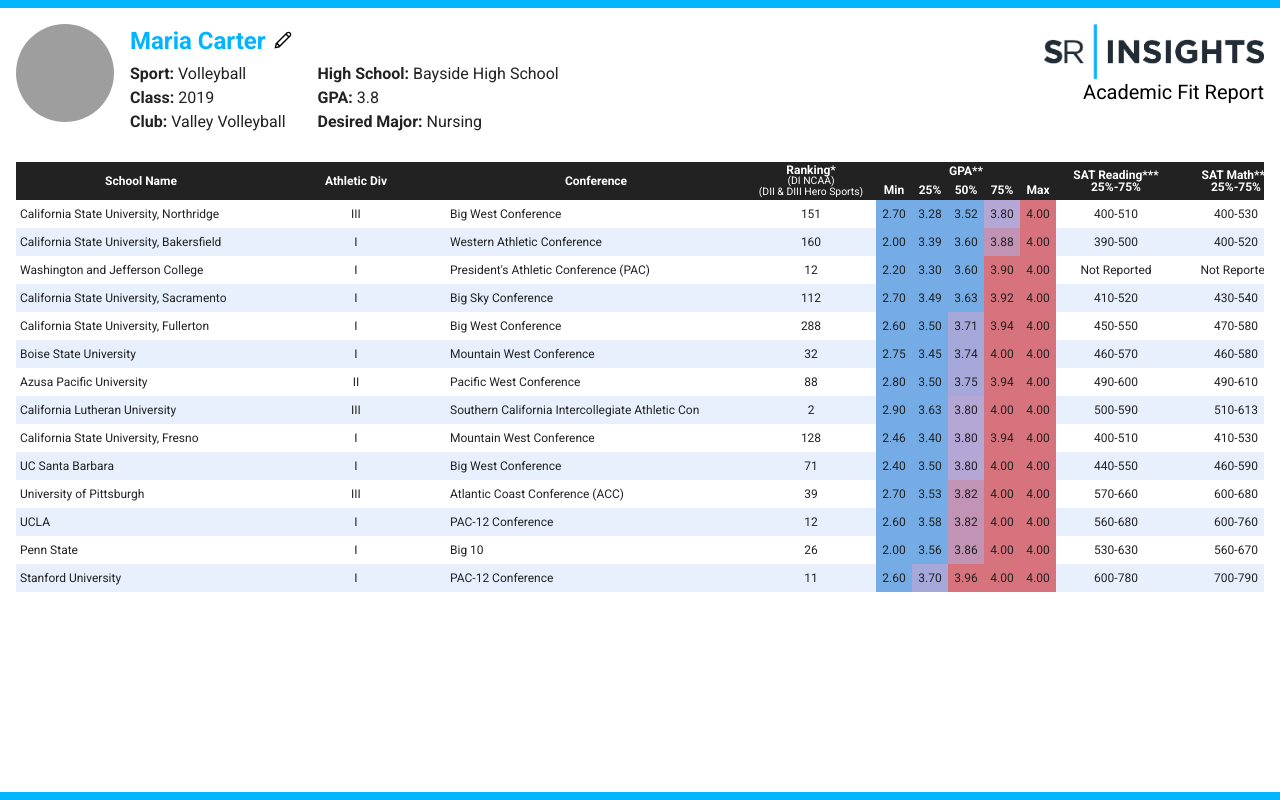
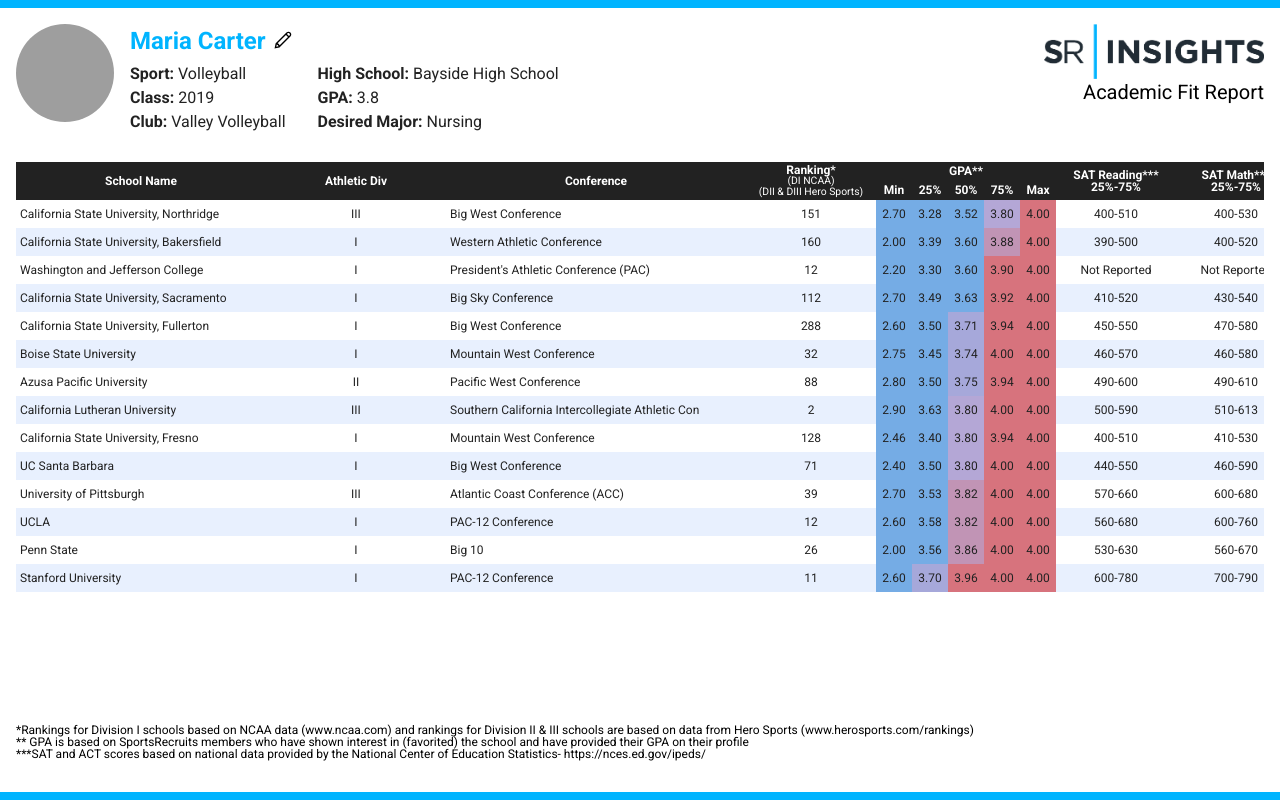
Before and after one commit to JaredThomas/vue-challenge-boilerplate, a Vue app: page / in a window 1280 px wide. Built offline with nearby package versions, Linux system fonts and the light colour scheme; grey boxes are pictures that could not be loaded.

Commit message:
Footnotes

```diff
--- a/src/components/AcademicFitReport.vue
+++ b/src/components/AcademicFitReport.vue
@@ -38,6 +38,10 @@
     <div class="tableContainer">
       <ReportTable :report="athlete.report" :athlete-gpa="athlete.gpa" />
     </div>
+
+    <ul class="footnotes">
+      <li v-for="note in footnotes" :key="note" class="footnote">{{ note }}</li>
+    </ul>
 
     <div v-if="isModalOpen" class="modal">
       <div class="modalDialog">
@@ -111,6 +115,11 @@
           label: 'Desired Major',
           value: this.athlete.major
         }
+      ],
+      footnotes: [
+        '*Rankings for Division I schools based on NCAA data (www.ncaa.com) and rankings for Division II & III schools are based on data from Hero Sports (www.herosports.com/rankings)',
+        '** GPA is based on SportsRecruits members who have shown interest in (favorited) the school and have provided their GPA on their profile',
+        '***SAT and ACT scores based on national data provided by the National Center of Education Statistics- https://nces.ed.gov/ipeds/'
       ]
     }
   },
@@ -161,6 +170,14 @@
 .editableName {
   align-items: center;
   display: flex;
+}
+
+.footnotes {
+  padding-top: 1.5rem;
+}
+
+.footnote {
+  font-size: 0.75rem;
 }
 
 .header {
```
